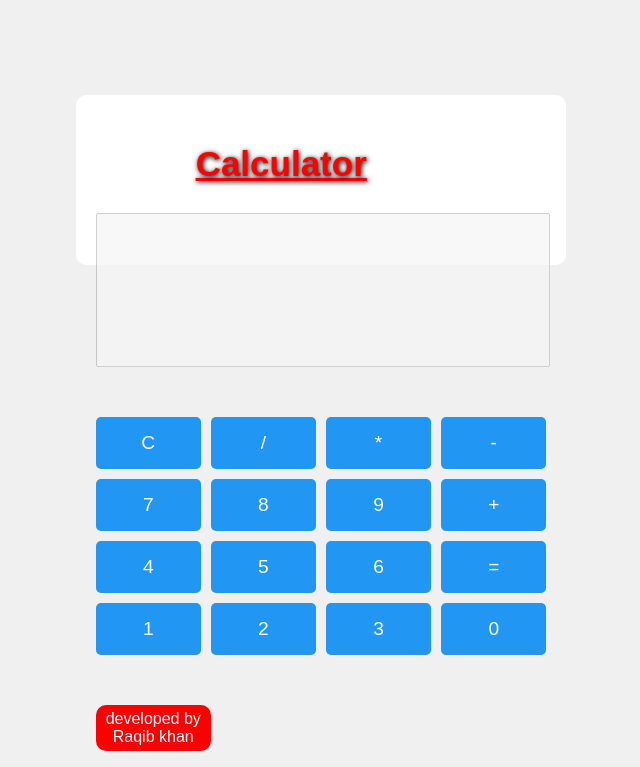
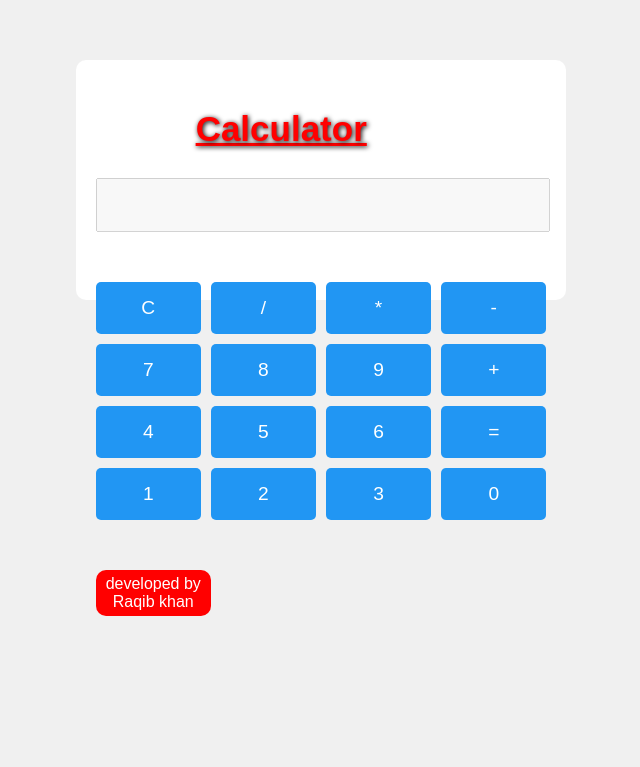
Before and after one commit to raqibkhan07/calculator-, a plain HTML site: page index.html in a window 1280 px wide. Shown: the part 228-995 px from the top of the page, without its empty margins (319-959 px from the left). After the commit the page ends 860 px from the top, so only its background shows below. Drawn offline with Linux system fonts and the light colour scheme.

Commit message:
Update style.css

```diff
--- a/style.css
+++ b/style.css
@@ -12,7 +12,7 @@ body {
   padding: 20px;
   border-radius: 10px;
 
-  height: 130px;
+  height: 200px;
   background-color: white;
 }
 .calculator h2{
@@ -35,7 +35,7 @@ body {
 
 #display {
   width: 100%;
-  height: 150px;
+  height: 50px;
   font-size: 1.5rem;
   margin-bottom: 10px;
   text-align: right;
```
